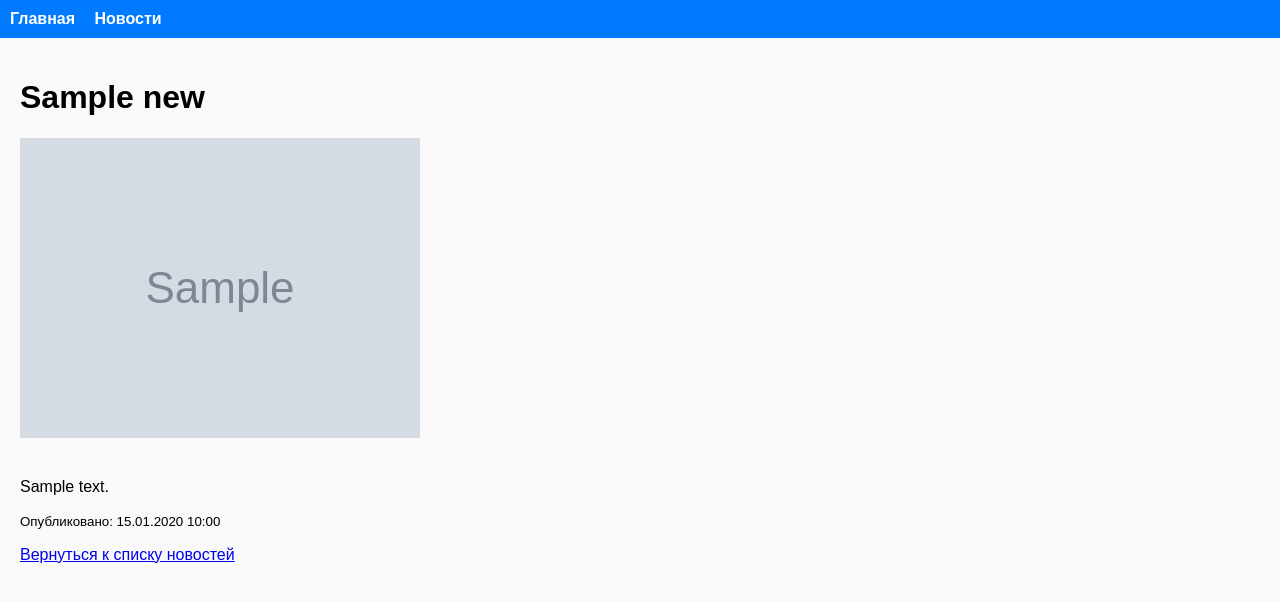
After one commit to JaguarKovalev/solving_quadratic_equations, a Django app: page /news/1/ in a window 1280 px wide. The commit adds this page. Shown: the top 602 px of the page. Run offline with Django 5.2, Linux system fonts and the light colour scheme; tables that the repository leaves empty hold one stand-in row (values such as "Sample post"); grey boxes marked "Sample" are stand-in pictures.

Commit message:
Add news

```diff
--- a/my_quadratic_solver/settings.py
+++ b/my_quadratic_solver/settings.py
@@ -117,7 +117,11 @@ USE_TZ = True
 # Static files (CSS, JavaScript, Images)
 # https://docs.djangoproject.com/en/5.1/howto/static-files/
 
-STATIC_URL = "static/"
+STATIC_URL = '/static/'
+STATICFILES_DIRS = [BASE_DIR / "static"]
+
+MEDIA_URL = '/media/'
+MEDIA_ROOT = BASE_DIR / 'media'
 
 # Default primary key field type
 # https://docs.djangoproject.com/en/5.1/ref/settings/#default-auto-field
--- a/my_quadratic_solver/urls.py
+++ b/my_quadratic_solver/urls.py
@@ -1,8 +1,15 @@
 from django.contrib import admin
 from django.urls import include, path
+from django.conf import settings
+from django.conf.urls.static import static
+
+
 
 urlpatterns = [
     path("admin/", admin.site.urls),
     path("solver/", include("solver.urls")),
     path('news/', include('news.urls')),
 ]
+
+if settings.DEBUG:
+    urlpatterns += static(settings.MEDIA_URL, document_root=settings.MEDIA_ROOT)
--- a/news/templates/layout.html
+++ b/news/templates/layout.html
@@ -4,6 +4,7 @@
     <meta charset="UTF-8">
     <meta name="viewport" content="width=device-width, initial-scale=1.0">
     <title>{% block title %}Сайт{% endblock %}</title>
+    {% load static %}
     <link rel="stylesheet" href="{% static 'css/style.css' %}">
 </head>
 <body>
--- /dev/null
+++ b/news/templates/news/news_detail.html
@@ -0,0 +1,11 @@
+{% extends "layout.html" %}
+
+{% block title %}{{ news.title }}{% endblock %}
+
+{% block content %}
+<h1>{{ news.title }}</h1>
+<img src="{{ news.image.url }}" alt="{{ news.title }}" style="max-width: 100%; margin-bottom: 20px;">
+<p>{{ news.content }}</p>
+<p><small>Опубликовано: {{ news.created_at|date:"d.m.Y H:i" }}</small></p>
+<a href="{% url 'news_list' %}">Вернуться к списку новостей</a>
+{% endblock %}
--- a/news/urls.py
+++ b/news/urls.py
@@ -3,4 +3,5 @@ from . import views
 
 urlpatterns = [
     path('', views.news_list, name='news_list'),
+    path('<int:pk>/', views.news_detail, name='news_detail'),
 ]
--- a/news/views.py
+++ b/news/views.py
@@ -1,6 +1,7 @@
 from django.core.paginator import Paginator
-from django.shortcuts import render
+from django.shortcuts import render, get_object_or_404
 from .models import News
+
 
 def news_list(request):
     news_items = News.objects.all()
@@ -8,3 +9,7 @@ def news_list(request):
     page_number = request.GET.get('page')
     page_obj = paginator.get_page(page_number)
     return render(request, 'news/news_list.html', {'page_obj': page_obj})
+
+def news_detail(request, pk):
+    news = get_object_or_404(News, pk=pk)
+    return render(request, 'news/news_detail.html', {'news': news})
--- /dev/null
+++ b/static/css/style.css
@@ -0,0 +1,19 @@
+body {
+    font-family: Arial, sans-serif;
+    margin: 0;
+    padding: 0;
+    background-color: #f9f9f9;
+}
+nav {
+    background-color: #007bff;
+    padding: 10px;
+}
+nav a {
+    color: white;
+    margin-right: 15px;
+    text-decoration: none;
+    font-weight: bold;
+}
+.container {
+    padding: 20px;
+}
```
Also changed, not shown: news/templates/news/news_list.html (+22 -8 lines), news/models.py (line endings or trailing spaces), 1 other file.
